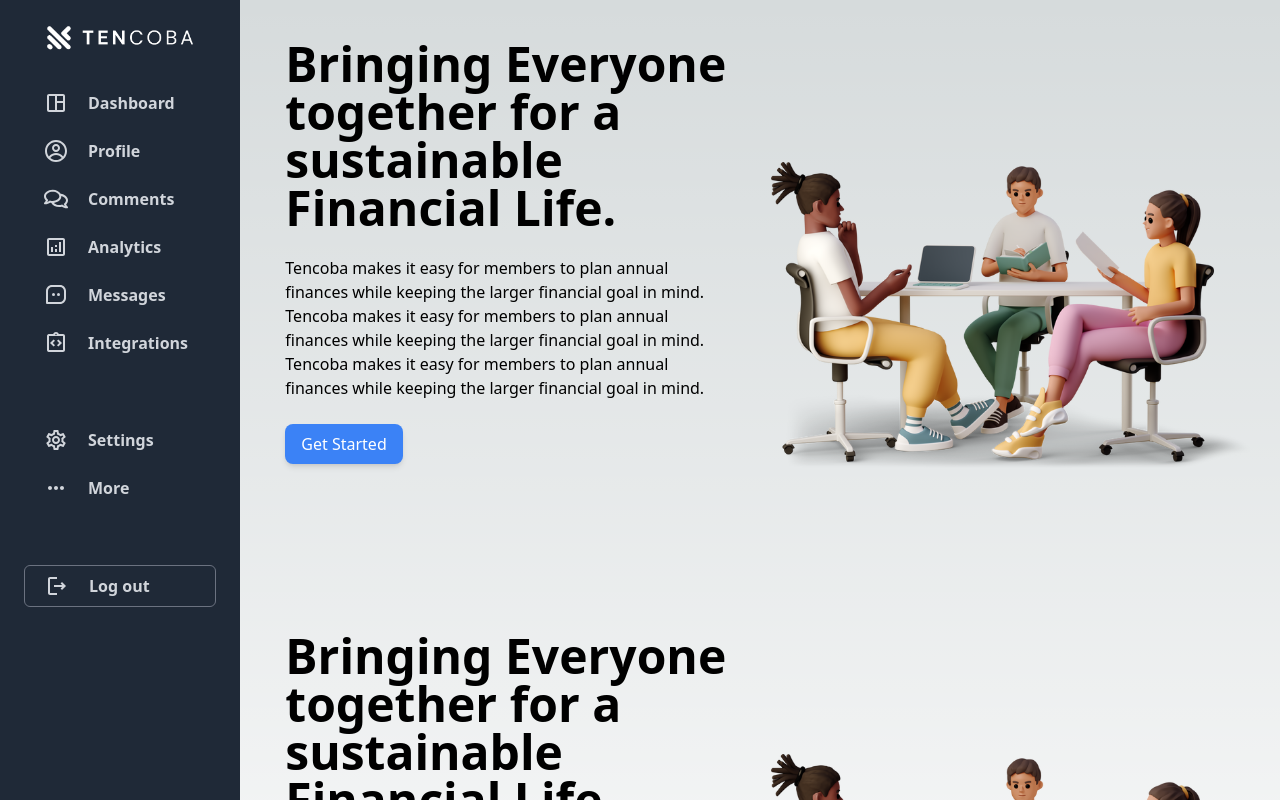
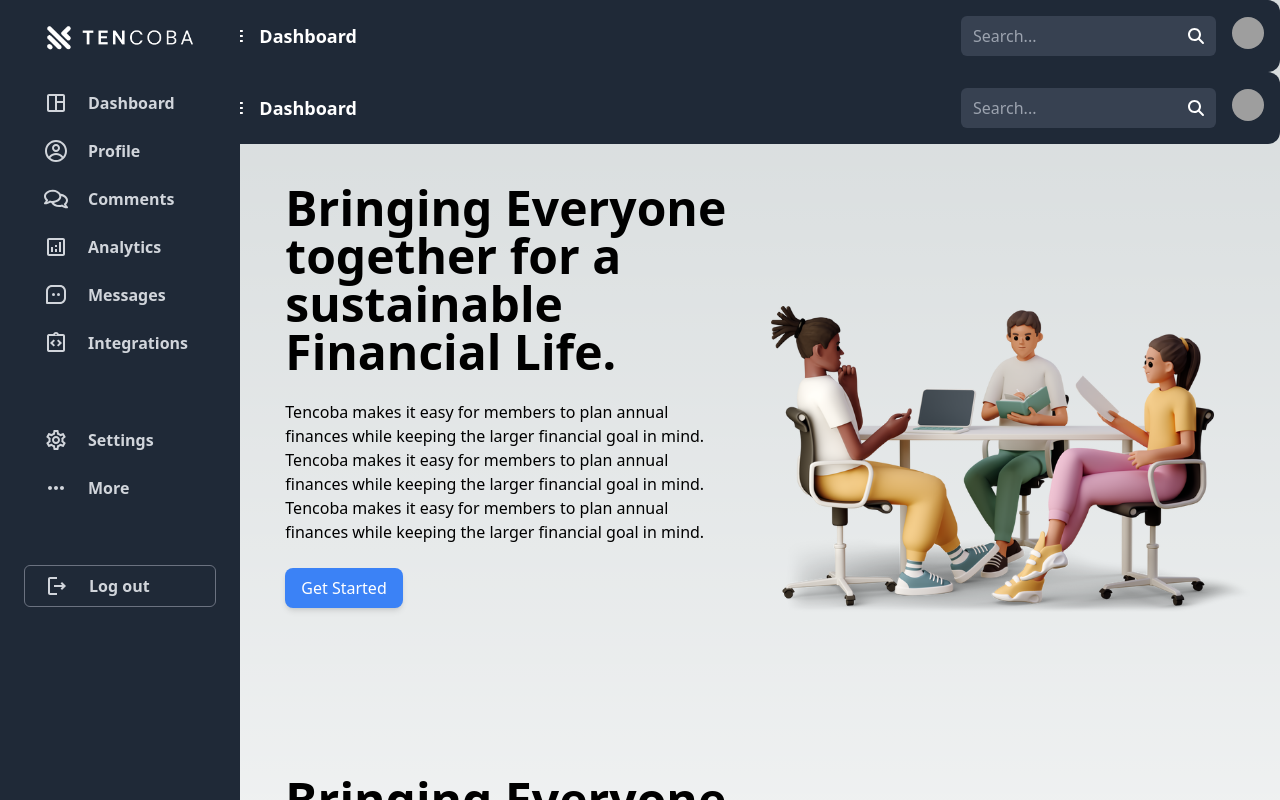
Before and after one commit to johnson419/Tencoba, a Next.js app: page /Dashboard in a window 1280 px wide. Shown: the top 800 px of the page. Built offline with nearby package versions, Linux system fonts and the light colour scheme; grey boxes are pictures that could not be loaded.

Commit message:
sunday morning changes

```diff
--- a/components/Baselayout.js
+++ b/components/Baselayout.js
@@ -1,3 +1,4 @@
+import DashNav from "./DashNav";
 import Sidebar from "./Sidebar";
 
 export default function BaseLayout({ children }) {
@@ -7,6 +8,7 @@ export default function BaseLayout({ children }) {
         <Sidebar />
       </div>
       <div className="w-5/6">
+        <DashNav />
         {children}
       </div>
     </div>
--- a/pages/Dashboard.js
+++ b/pages/Dashboard.js
@@ -1,16 +1,15 @@
-import BaseLayout from "@/components/Baselayout";
+import BaseLayout from "@/components/BaseLayout";
 import DashNav from "@/components/DashNav";
 import Hero from "@/components/Hero";
-import Sidebar from "@/components/Sidebar";
-import Testimonials from "@/components/Testimonials";
 
-const Dashboard = () => {
+function Dashboard() {
   return (
     <BaseLayout>
-      <Hero/>
-      <Hero/>
+      <DashNav />
+      <Hero />
+      <Hero />
     </BaseLayout>
   );
-};
+}
 
 export default Dashboard;
```
